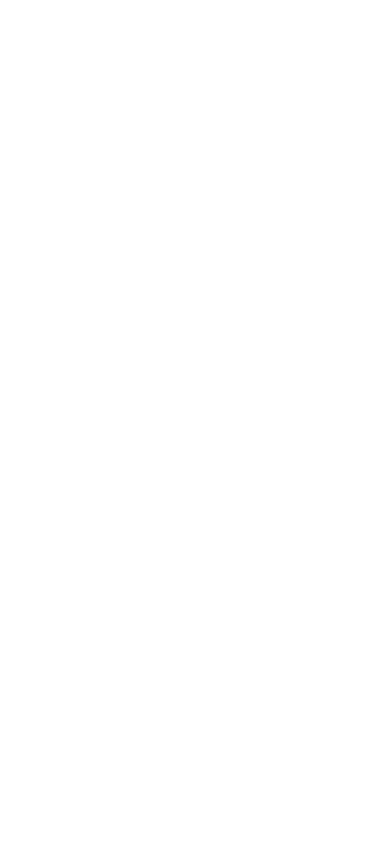
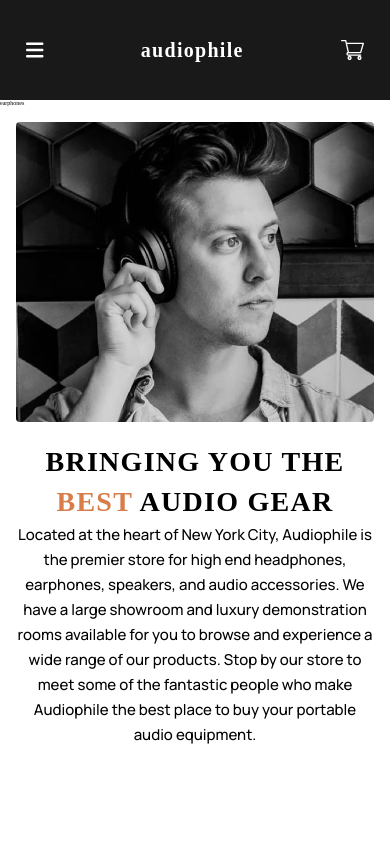
Before and after one commit to BilalHassen/audiophile-web-site, a React (Vite) app: page /earphones in a window 390 px wide. Before the commit this address had no page. Shown: the top 844 px of the page. Built offline with nearby package versions, Linux system fonts and the light colour scheme; no server answers; a web font is replaced by a local one.

Commit message:
fetch earphone data from server

```diff
--- a/src/App.jsx
+++ b/src/App.jsx
@@ -4,6 +4,7 @@ import "./App.scss";
 import HomePage from "./Pages/HomePage/HomePage";
 import HeadPhonesPage from "./Pages/HeadPhones-Page/HeadPhonesPage";
 import SpeakersPage from "./Pages/Speakers-Page/SpeakersPage";
+import EarPhonesPage from "./Pages/EarPhones-Page/EarPhonesPage";
 
 function App() {
   return (
@@ -13,6 +14,7 @@ function App() {
           <Route path="/" element={<HomePage />} />
           <Route path="headphones" element={<HeadPhonesPage />} />
           <Route path="speakers" element={<SpeakersPage />} />
+          <Route path="earphones" element={<EarPhonesPage />} />
         </Routes>
       </BrowserRouter>
     </>
--- a/src/Pages/EarPhones-Page/EarPhonesPage.jsx
+++ b/src/Pages/EarPhones-Page/EarPhonesPage.jsx
@@ -5,9 +5,33 @@ import HeadPhonesCard from "../../Components/HeadPhonesCard/HeadPhonesCard";
 import axios from "axios";
 import { useEffect, useState } from "react";
 export default function EarPhonesPage() {
+  const apiURL = "http://localhost:8080/products/earphones";
+
+  const [earphonesData, setEarPhonesData] = useState([]);
+
+  const getEarphonesData = async () => {
+    try {
+      const response = await axios.get(apiURL);
+      const data = response.data;
+      setEarPhonesData(data);
+    } catch {
+      console.log("error fetching data", error);
+    }
+  };
+
+  useEffect(() => {
+    getEarphonesData();
+    console.log(earphonesData);
+  }, []);
+
   return (
     <>
-      <h1>earphones page for the earphones item</h1>
+      <Header />
+      <div className="earphones-title">earphones</div>
+      <section className="earphones"></section>
+
+      <AudiophileDescription />
+      <Footer />
     </>
   );
 }
--- a/src/Pages/EarPhones-Page/Earphones.scss
+++ b/src/Pages/EarPhones-Page/Earphones.scss
@@ -1,2 +1,5 @@
 @use "../../styles/partials/mixins" as *;
 @use "../../styles/partials/variables" as *;
+
+.h1 {
+}
```
